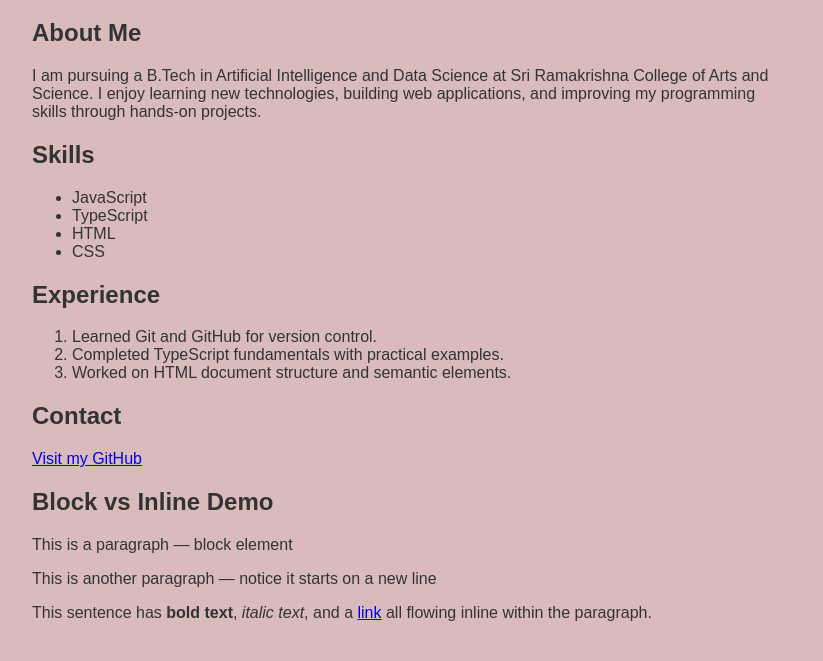
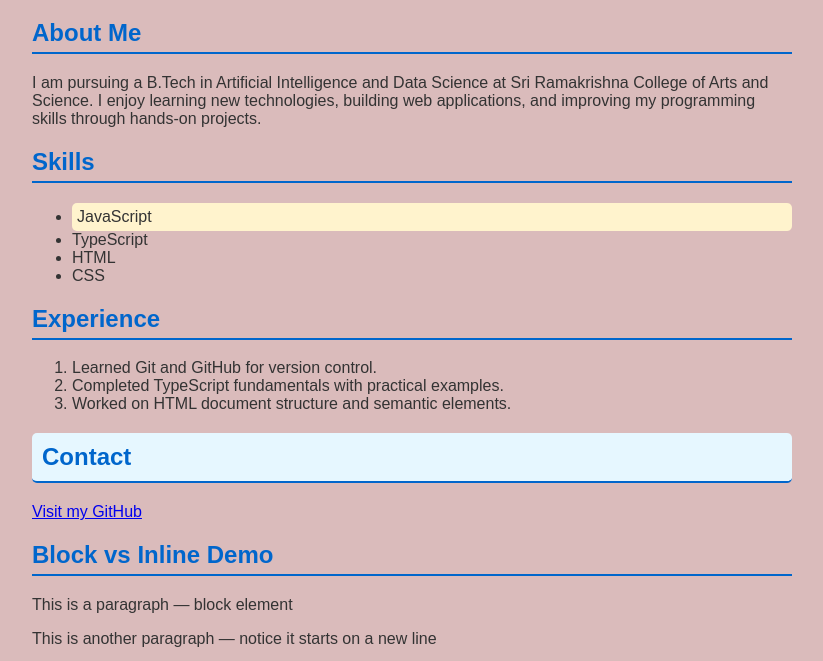
Before and after one commit to Priyadharshinirameshkumar/TypeScript, a plain HTML site: page html-css/session1/index.html in a window 1280 px wide. Shown: the part 81-742 px from the top of the page, without its empty margins (228-1051 px from the left). Drawn offline with Linux system fonts and the light colour scheme.

Commit message:
html-css/session1: practice CSS selectors

```diff
--- a/html-css/session1/css/styles.css
+++ b/html-css/session1/css/styles.css
@@ -19,3 +19,43 @@ This prevents the page from first appearing without styles and
 then suddenly changing after the CSS loads, providing a smoother
 user experience.
 */
+
+
+
+
+h2 {
+    color: #0066cc;
+    border-bottom: 2px solid #0066cc;
+    padding-bottom: 5px;
+}
+
+
+/*
+   Task B - Class Selector
+ */
+
+.highlight {
+    background-color: #fff3cd;
+    padding: 5px;
+    border-radius: 5px;
+}
+
+
+/*
+   Task C - ID Selector
+ */
+
+#contact-section {
+    background-color: #e6f7ff;
+    padding: 10px;
+    border-radius: 5px;
+}
+
+
+/*
+When both a tag selector and a class selector apply to the same element,
+the class selector takes priority because it has higher specificity.
+
+Specificity order:
+Tag Selector < Class Selector < ID Selector
+*/
--- a/html-css/session1/index.html
+++ b/html-css/session1/index.html
@@ -34,7 +34,7 @@
     <h2>Skills</h2>
 
     <ul>
-        <li>JavaScript</li>
+        <li class="highlight">JavaScript</li>
         <li>TypeScript</li>
         <li>HTML</li>
         <li>CSS</li>
@@ -48,7 +48,7 @@
         <li>Worked on HTML document structure and semantic elements.</li>
     </ol>
 
-    <h2>Contact</h2>
+    <h2 id="contact-section">Contact</h2>
 
     <a href="https://github.com/Priyadharshinirameshkumar" target="_blank">
         Visit my GitHub
```
